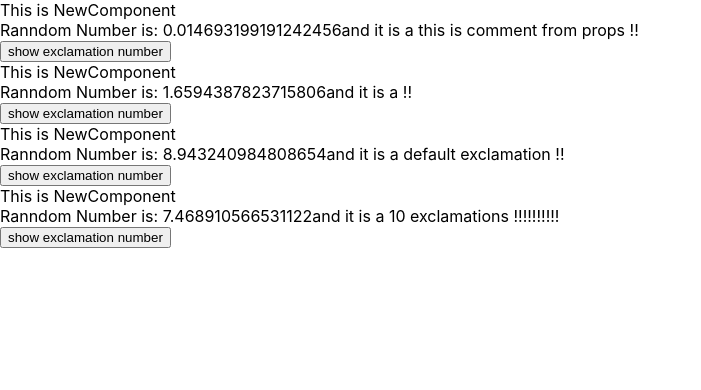
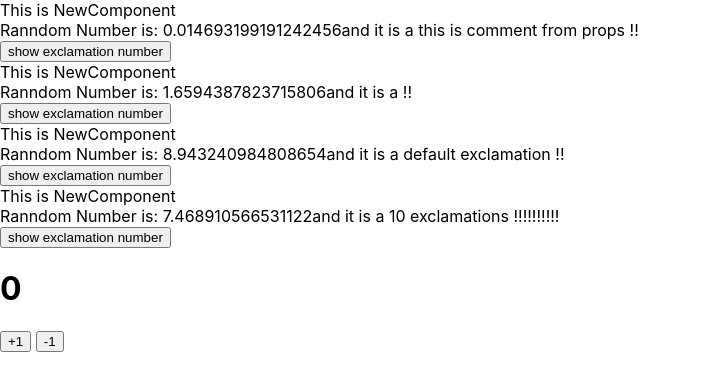
Before and after one commit to INF800/REACT-BASIC-HOOKS, a React (Create React App) app in the folder my-hooks-app/: page / in a window 1280 px wide. Shown: the top 390 px of the page, without its empty margins (0-701 px from the left). Built offline with nearby package versions, Linux system fonts and the light colour scheme.

Commit message:
STATES DONE

```diff
--- a/my-hooks-app/src/App.js
+++ b/my-hooks-app/src/App.js
@@ -3,6 +3,7 @@ import React from 'react';
 //import './App.css';
 
 import NewComponent from './NewComponentDir/NewComponent'
+import NewStateComponent from './NewComponentDir/NewStateComponent'
 
 function App() {
   return (
@@ -11,6 +12,7 @@ function App() {
       <NewComponent />
       <NewComponent comment='default exclamation'/>
       <NewComponent comment='10 exclamations' excitement={10} />
+      <NewStateComponent/>
     </div>
   );
 }
--- /dev/null
+++ b/my-hooks-app/src/NewComponentDir/NewStateComponent.js
@@ -0,0 +1,38 @@
+import React, {useState} from 'react';
+
+/** Note that whenever a state changes,
+ * the whole component below updates */
+function NewStateComponent() {
+
+  /** useState:
+  *    + input: initial state (any js object)
+  *    + returns: array with
+  *        - idx 1: function
+  *                  + takes new state as input to update
+  *                    the component by which it updates state
+  *        - idx 0: new state (any js object)
+  *                  + The input ot function @idx1
+  *
+  * Note:
+  * When input to function @idx1 is sent, the whole component
+  * updates. But this time, `useState` sends new state @idx1
+  * which can be rendered
+  */
+  var [curState, updateState] = useState(0) // intially `curState` is `0`
+
+
+  return (
+    <div>
+      <h1>{curState}</h1>
+      <button onClick={ () => updateState(curState + 1) }>
+        +1
+      </button>
+      &nbsp;
+      <button onClick={ () => updateState(curState - 1) }>
+        -1
+      </button>
+    </div>
+  );
+}
+
+export default NewStateComponent;
```
Also changed, not shown: 1 other file (tests, documents, lock files or other folders).
